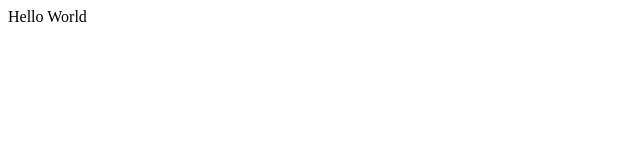
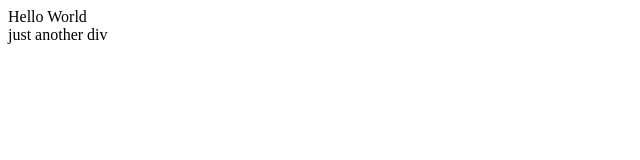
Before and after one commit to ZainabAlqata/demo-repo, a plain HTML site: page index.html in a window 1280 px wide. Shown: the full height of the page, 0-640 px from the left. Drawn offline with Linux system fonts and the light colour scheme.

Commit message:
added div

```diff
--- a/index.html
+++ b/index.html
@@ -1 +1,2 @@
 <div>Hello World</div>
+<div>just another div</div>
```
